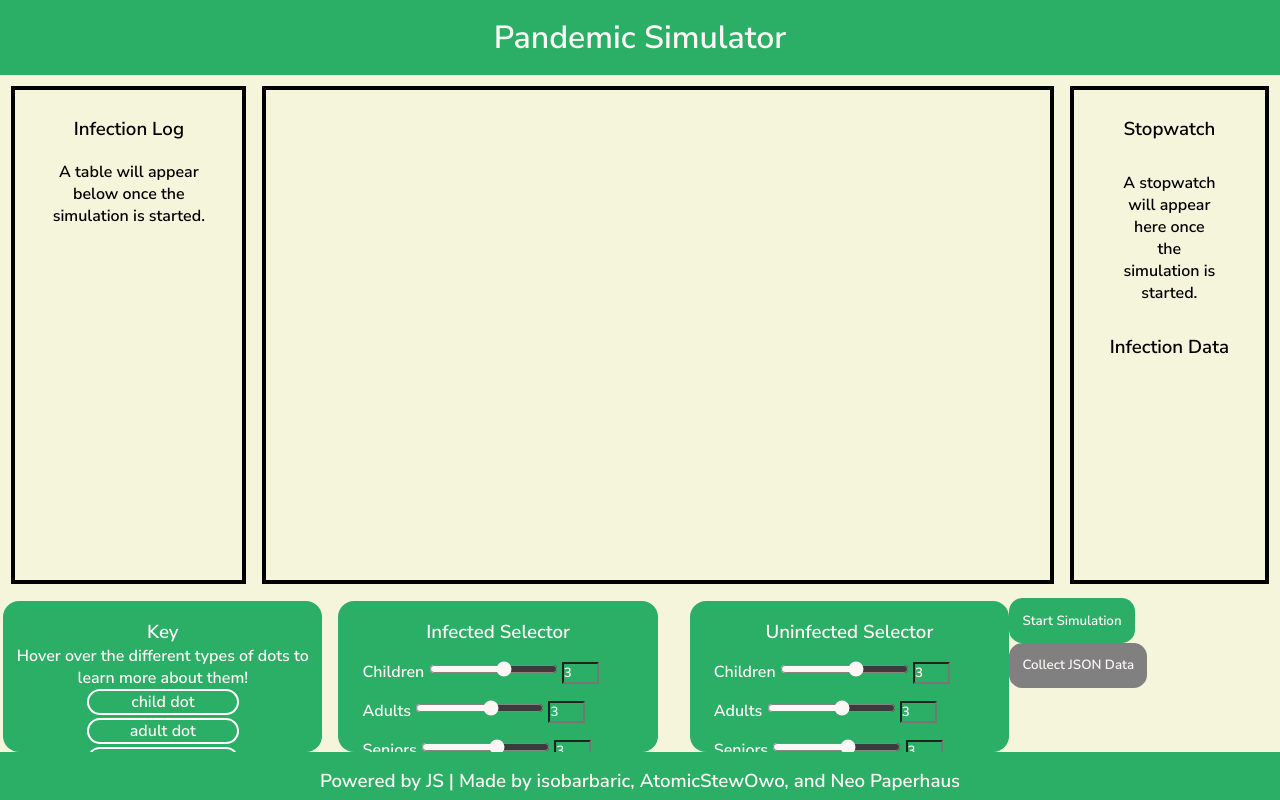
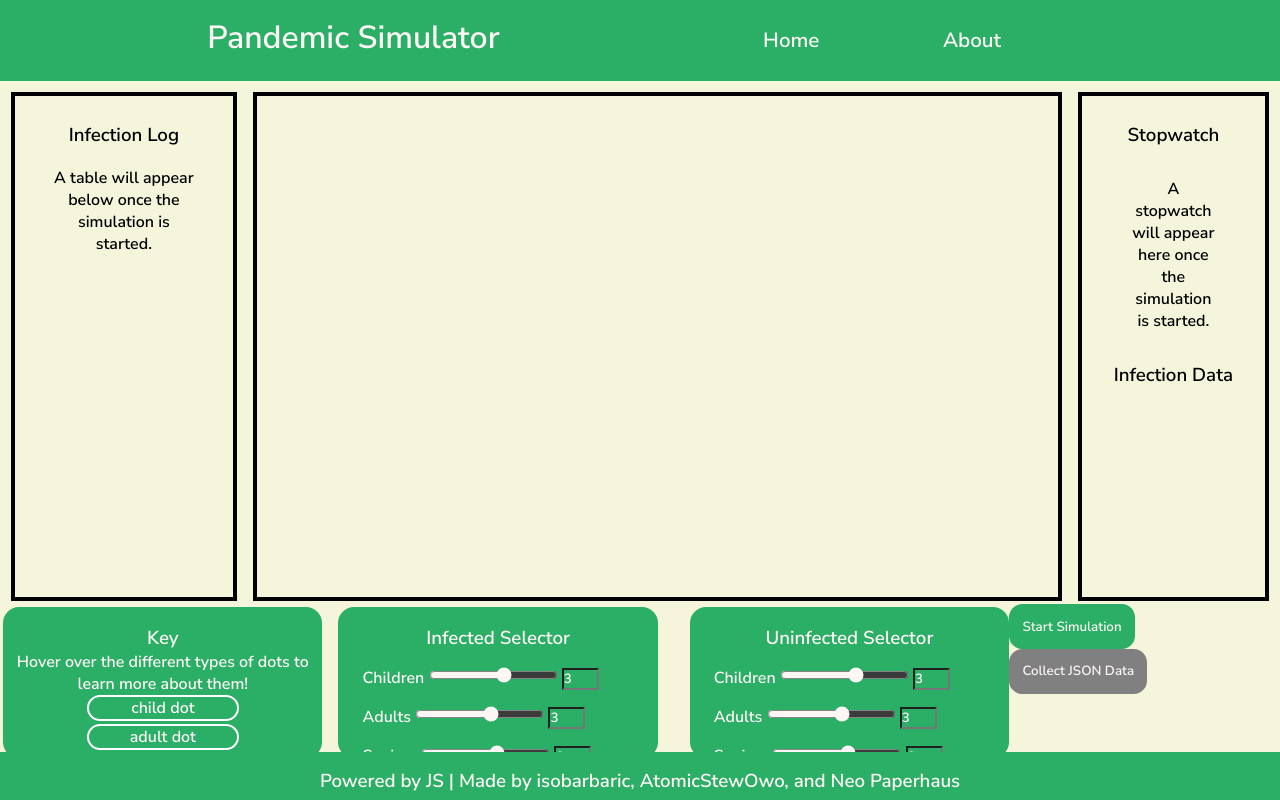
Before and after one commit to isobarbaric/Ian-Pandemic-Sim, a plain HTML site: page index.html in a window 1280 px wide. Drawn offline with Linux system fonts and the light colour scheme.

Commit message:
added another page for further info

```diff
--- a/index.html
+++ b/index.html
@@ -9,7 +9,19 @@
   </head>
   <body onload='init()'>
     <header>
-        <h1><a href='index.html' class='link'>Pandemic Simulator</a></h1>
+        <div class='title'>
+            <h1>
+                <a href='index.html' class='link'>Pandemic Simulator</a>
+            </h1>
+        </div>
+        <div class='nav-links'>
+            <h3>
+                <a href='index.html' class='link'>Home</a>
+            </h3>
+            <h3>
+                <a href='about.html' class='link'>About</a>
+            </h3>
+        </div>
     </header>
     <!-- change id's to class -->
     <div class="container">
--- a/styles.css
+++ b/styles.css
@@ -28,6 +28,24 @@ header {
     padding: 1em;
     background-color: var(--color-primary);
     color: #f63623;
+    display: flex;
+    justify-content: center;
+}
+
+h1 {
+    display: inline;
+}
+
+.title {
+    width: 55%;
+    /* font-size: 1.2em; */
+}
+
+.nav-links {
+    width: 45%;
+    display: flex;
+    font-size: 1.1em;
+    margin: 0.6em;
 }
 
 body {
@@ -44,6 +62,7 @@ body {
 
 .container > div, #game {
     margin: 0.5em;
+    margin-bottom: -0.2em;
 }
 
 .infection-table {
@@ -260,6 +279,8 @@ textarea {
 .link {
     text-decoration: none;
     color: var(--color-secondary);
+    padding: 2em;
+    margin: 1em;
 }
 
 .link:hover {
```
Also changed, not shown: about.html (added, +13 -0 lines).
